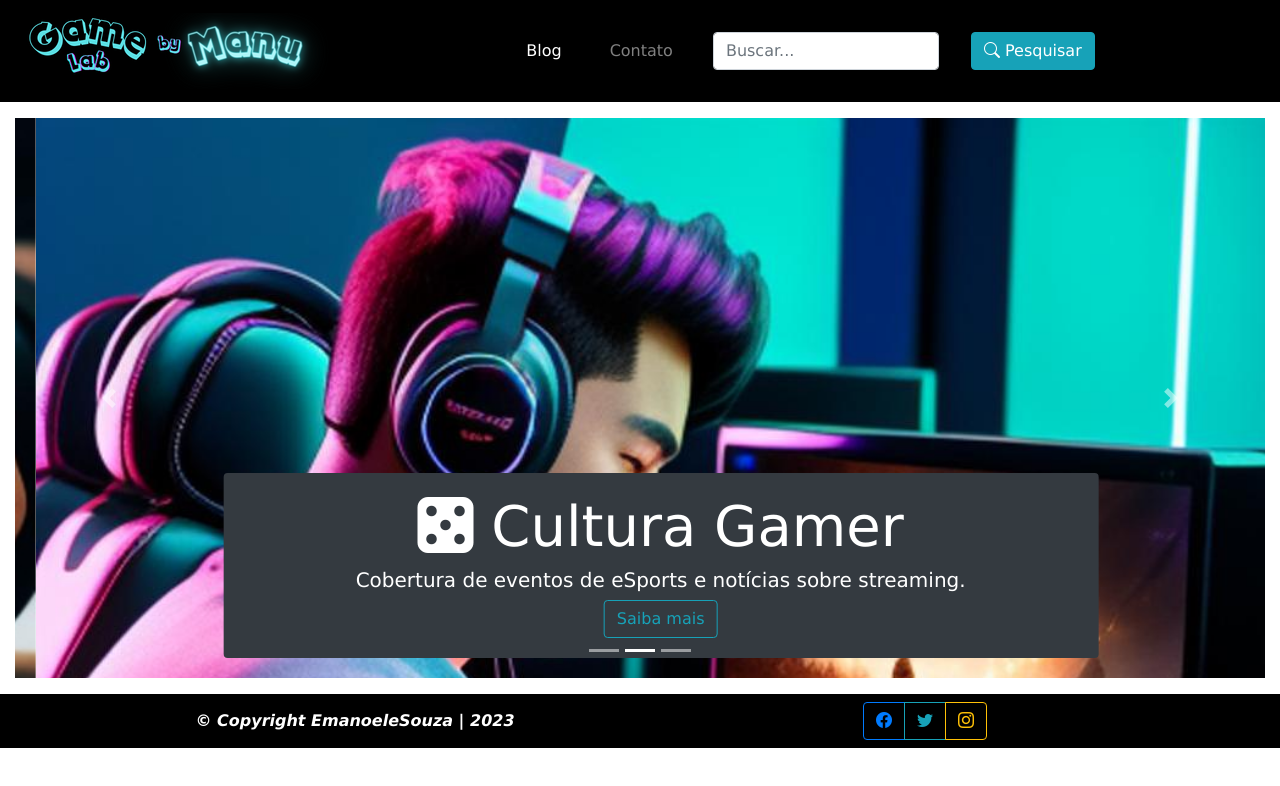
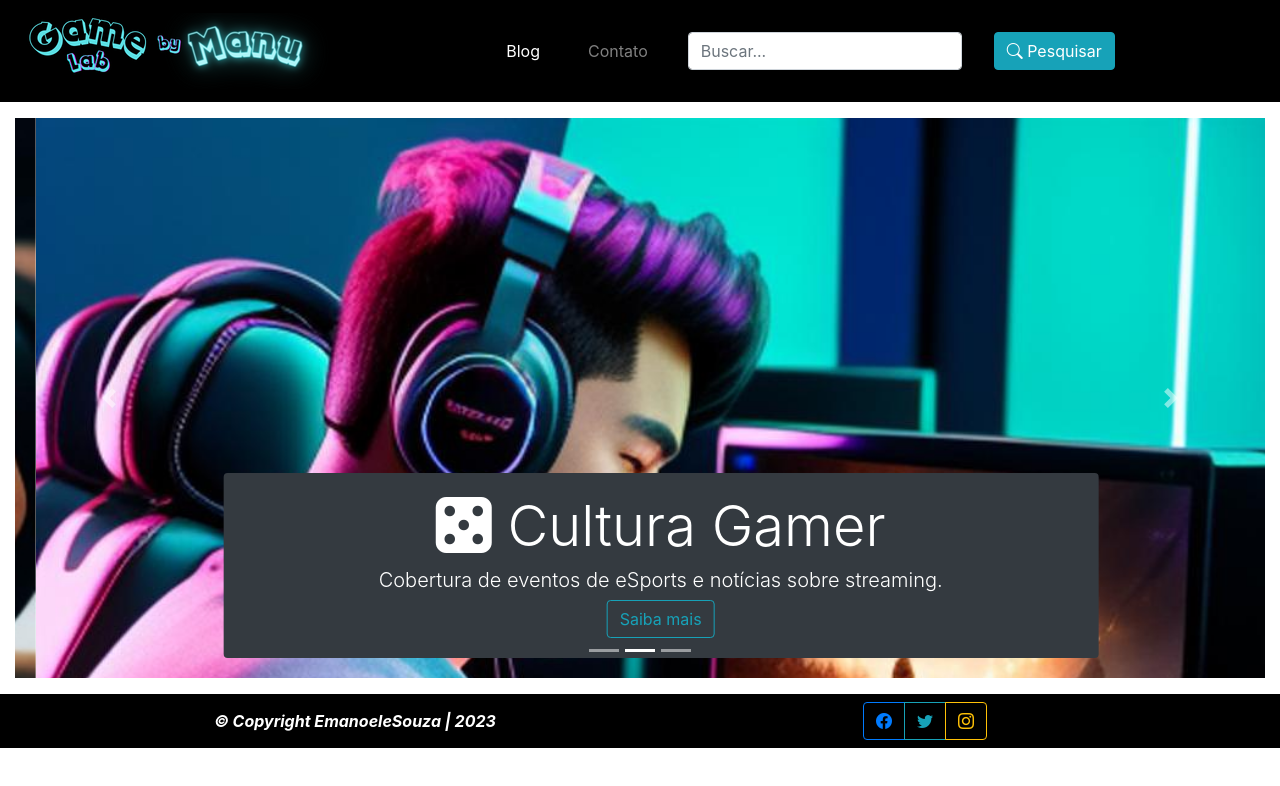
Before and after one commit to StartManu/GameLab, a plain HTML site: page index.html in a window 1280 px wide. Drawn offline with nearby package versions, Linux system fonts and the light colour scheme.

Commit message:
Update estilo.css

```diff
--- a/css/estilo.css
+++ b/css/estilo.css
@@ -1,8 +1,4 @@
 @import url("https://cdn.jsdelivr.net/npm/bootstrap-icons@1.11.2/font/bootstrap-icons.min.css");
-@import url('https://fonts.googleapis.com/css2?family=Bebas+Neue&display=swap');
-body{
-    font-family: Verdana, Geneva, Tahoma, sans-serif;
-}
 /*inicio da configuração do carousel-item*/
 .navbar, .foot{
     background-color: black;
```
